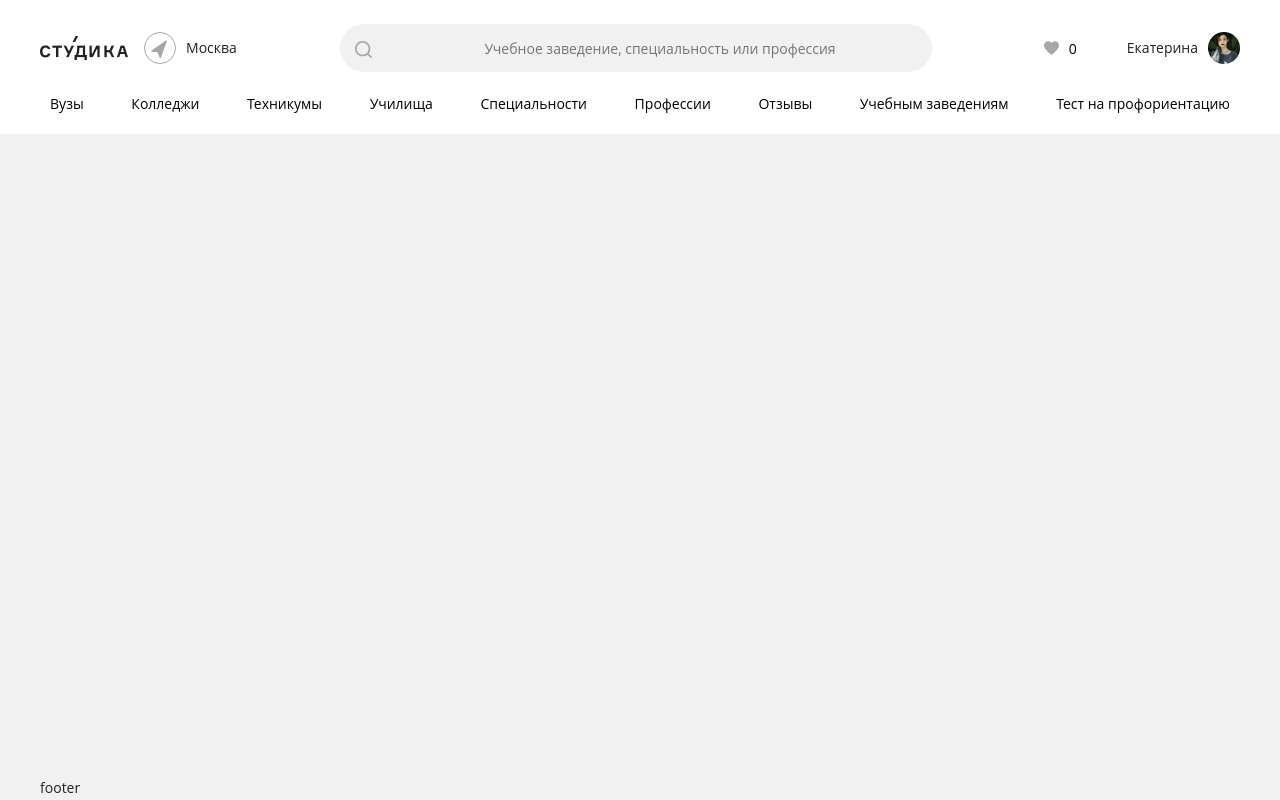
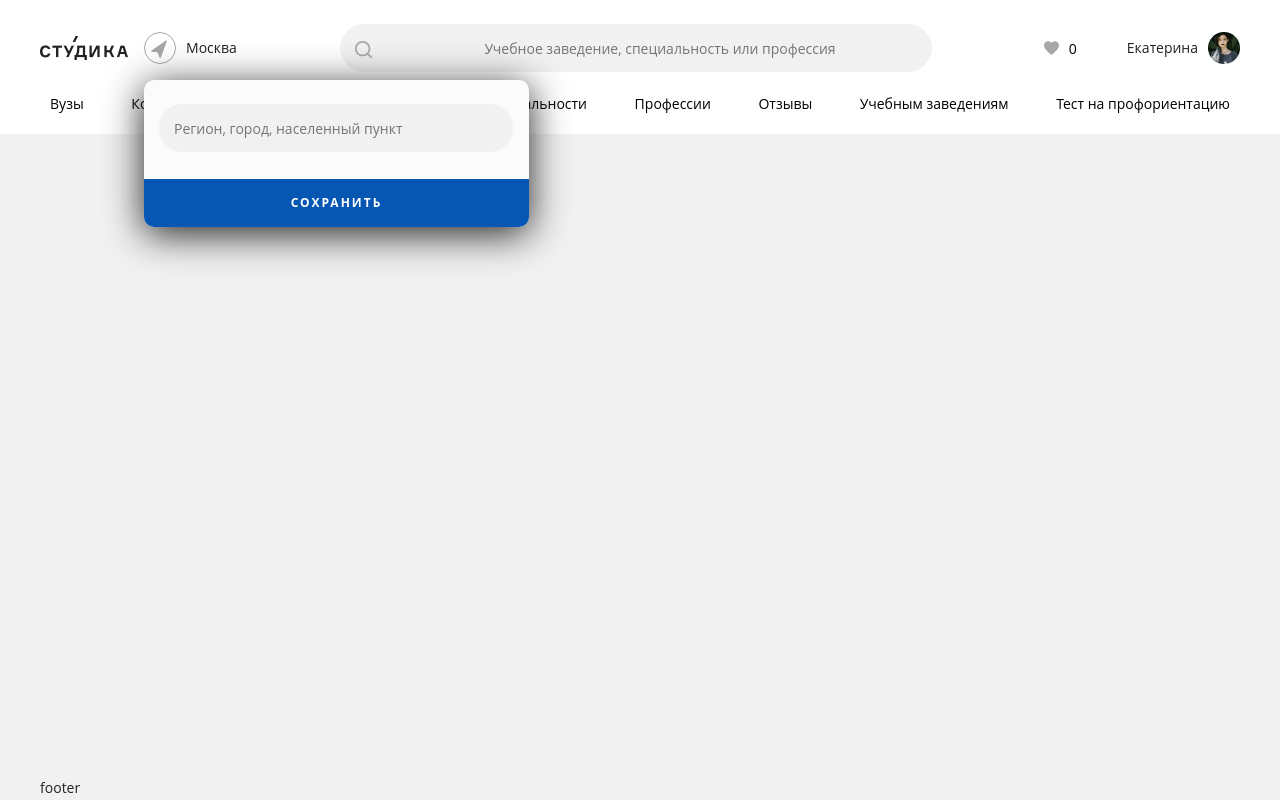
Before and after one commit to blessMe-Padre/header-testovoe-, a website built with webpack: page source/index.html in a window 1280 px wide. Built offline with nearby package versions, Linux system fonts and the light colour scheme; no server answers; files whose address does not match are found by name.

Commit message:
добавляет выпадающий блок

```diff
--- a/source/index.html
+++ b/source/index.html
@@ -17,10 +17,21 @@
           <div class="header__logo">
             <img src="img/logo.png" alt="студика">
             <div class="region">
-              <svg width="32" height="32">
-                <use xlink:href="img/sprite/sprite.svg#city"></use>
-              </svg>
-              <span>Москва</span>
+              <div class="region__header">
+                <svg width="32" height="32">
+                  <use xlink:href="img/sprite/sprite.svg#city"></use>
+                </svg>
+                <span class="region__header-span">Москва</span>
+              </div>
+              <div class="region__block">
+                <div class="region__input">
+                  <input class="input input--region" type="text" placeholder="Регион, город, населенный пункт">
+                </div>
+                <ul class="region__list"></ul>
+                <div class="region__button">
+                  <button class="button">сохранить</button>
+                </div>
+              </div>
             </div>
           </div>
 
--- a/source/js/main.js
+++ b/source/js/main.js
@@ -4,8 +4,8 @@ window.addEventListener('DOMContentLoaded', () => {
   // Modules
 
   // ---------------------------------
-    const main = document.querySelector('.main');
   const searchInput = document.querySelector('.input');
+  const regionList = document.querySelector('.region__list');
 
   //запрос на сервер - в ответе массив регионов
   const postRequest = () => {
@@ -24,9 +24,8 @@ window.addEventListener('DOMContentLoaded', () => {
 
   //распечатывает названия регионов в main
   const printToHtml = (regions) => {
-        main.insertAdjacentHTML('afterbegin', `
-            <ul class="list">${setRegionName(regions).join('')}</ul>
-        `
+    regionList.insertAdjacentHTML('afterbegin',
+      setRegionName(regions).join('')
     );
   }
 
--- /dev/null
+++ b/source/sass/blocks/button.scss
@@ -0,0 +1,16 @@
+.button {
+  cursor: pointer;
+  font-weight: 700;
+  font-size: 12px;
+  line-height: 16px;
+  text-align: center;
+  letter-spacing: 2px;
+  text-transform: uppercase;
+  color: $color-default-white;
+  width: 100%;
+  padding: 16px 0;
+  background: $color-endeavour;
+  border: 0;
+  border-radius: 0;
+  margin-top: 10px;
+}
--- a/source/sass/blocks/input.scss
+++ b/source/sass/blocks/input.scss
@@ -15,3 +15,16 @@
 .input::placeholder {
   text-align: center;
 }
+
+
+.input--region {
+  display: block;
+  position: fixed;
+  width: 354px;
+  padding-left: 15px;
+  margin: 0 15px;
+
+  &::placeholder {
+    text-align: left;
+  }
+}
--- a/source/sass/blocks/region.scss
+++ b/source/sass/blocks/region.scss
@@ -1,13 +1,53 @@
 .region {
+  position: relative;
+}
+
+.region__header {
   display: flex;
   align-items: center;
+  cursor: pointer;
+  max-width: 152px;
 
   svg {
     margin-right: 10px;
   }
+
+  &-span {
+    white-space: nowrap;
+    overflow: hidden;
+    text-overflow: ellipsis;
+  }
 }
 
-.list li.hide {
+.region__block {
+  position: absolute;
+  background: #fbfbfb;
+  box-shadow: 0 7px 38px;
+  border-radius: 10px;
+  z-index: 1;
+  top: 100%;
+  left: 0;
+  margin-top: 16px;
+  width: 385px;
+  padding: 24px 0 0;
+  // visibility: hidden;
+  overflow: hidden;
+}
+
+.region__input {
+  height: 50px;
+  margin-bottom: 15px;
+}
+
+.region__list {
+  max-height: 400px;
+  overflow: auto;
+  margin: 0;
+  // padding: 0;
+  list-style: none;
+}
+
+.region__list li.hide {
   display: none;
 }
 
--- a/source/sass/style.scss
+++ b/source/sass/style.scss
@@ -17,5 +17,6 @@
 @import "blocks/input";
 @import "blocks/account";
 @import "blocks/nav";
+@import "blocks/button";
 
 // ---------------------------------
--- a/source/sass/variables.scss
+++ b/source/sass/variables.scss
@@ -17,6 +17,7 @@ $color-boulder: #767676;
 $color-alto: #d3d3d3;
 $color-alice-blue: #abc8ea;
 $color-pigeon: #9DB9DB;
+$color-endeavour: #0656b4;
 
 // Gradient
 
```
Also changed, not shown: build/css/style.css, build/css/style.min.css, build/index.html, build/js/main.min.js, 2 other files. Lines whose indentation alone changed are shown as unchanged.
